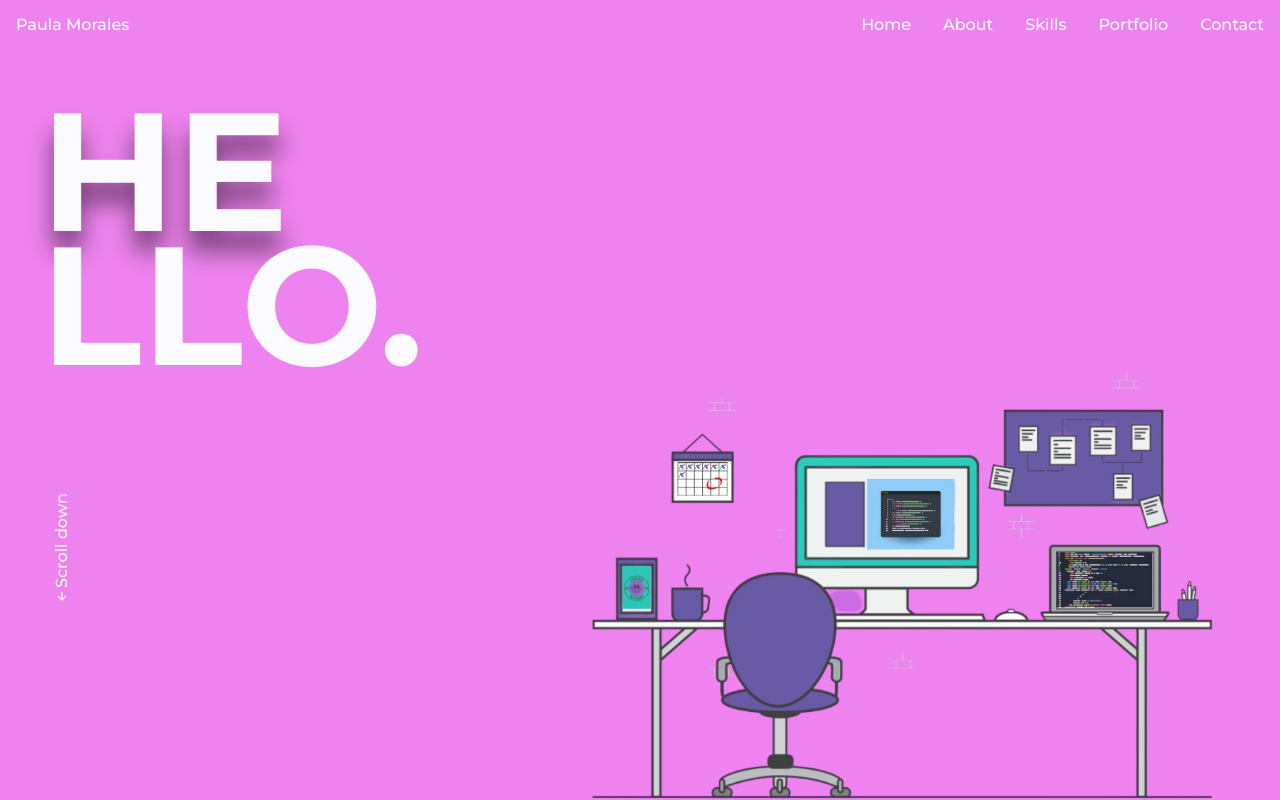
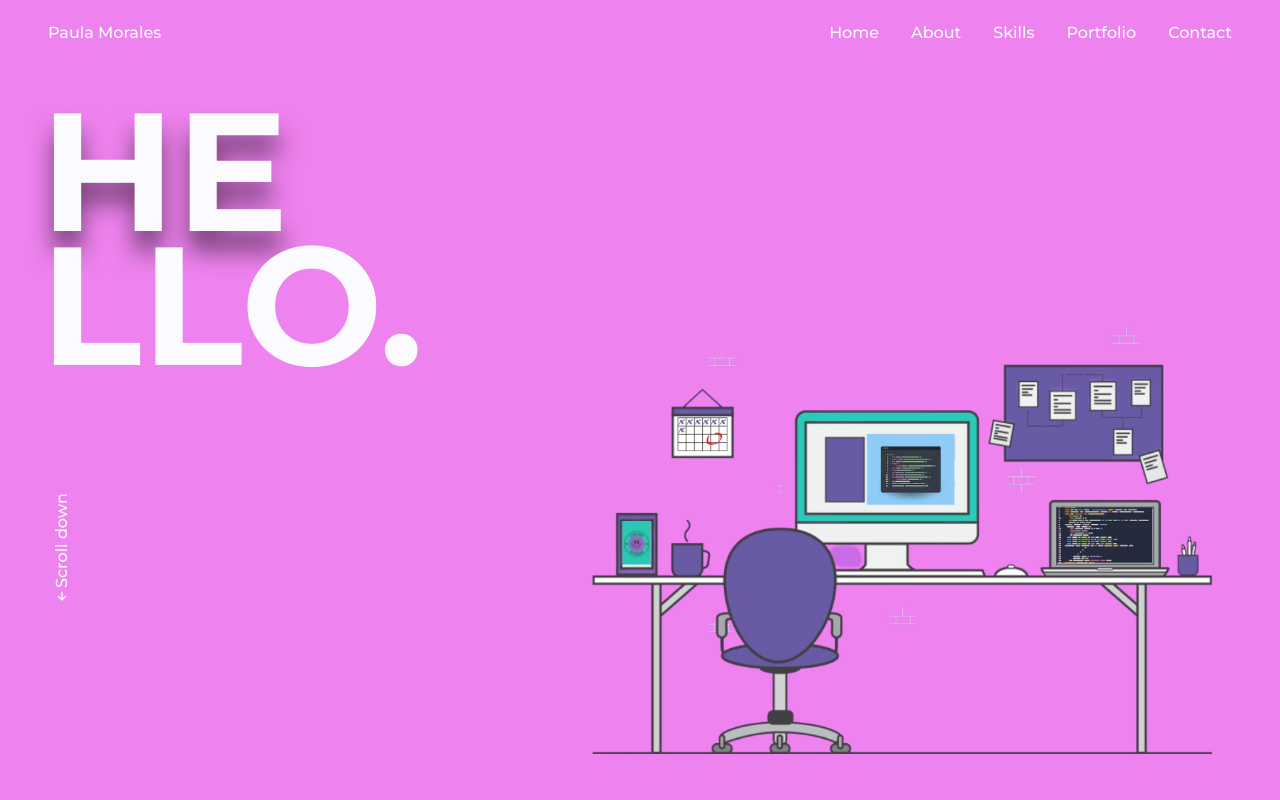
Before and after one commit to PauliMorales/myportfolio, a React (Vite) app: page / in a window 1280 px wide. Shown: the top 800 px of the page. Built offline with nearby package versions, Linux system fonts and the light colour scheme.

Commit message:
Changes in footer CSS

```diff
--- a/src/components/Footer/footer.css
+++ b/src/components/Footer/footer.css
@@ -3,7 +3,8 @@
   max-width: 100%;
   display: grid;
   grid-template-columns: 100%;
-  grid-column-gap: 2rem;
+  grid-column-gap: 1rem;
+  padding: 2rem 3rem;
 }
 .footer__container {
   row-gap: 2rem;
@@ -13,20 +14,20 @@
   color: var(--white-color);
   margin: 1rem 0;
 }
-
 .footer__text {
   margin: 1em 0;
   color: var(--first-color);
 }
-.footer__link {
-  padding: 0.25rem 0;
+.footer__link{
+  padding: 1rem 0;
 }
+
 .footer__link:hover {
   color: var(--first-color);
 }
 .footer__social {
-  font-size: 1.4rem;
-  margin-right: 0.5rem;
+  font-size: 2rem;
+  margin-right: 1.5rem;
 }
 .footer__social:hover {
   color: var(--first-color);
--- a/src/components/Header/header.css
+++ b/src/components/Header/header.css
@@ -12,7 +12,7 @@
   display: flex;
   justify-content: space-between;
   align-items: center;
-  padding: 1em;
+  padding: 1.5em;
 }
 @media screen and (max-width: 768px) {
   .nav__menu {
@@ -63,7 +63,8 @@
 
 @media screen and (min-width: 768px) {
   .nav {
-    height: 3rem;
+    height: 1rem;
+    padding: 2rem 3rem;
   }
   .nav__list {
     display: flex;
--- a/src/components/Home/home.css
+++ b/src/components/Home/home.css
@@ -45,7 +45,7 @@
   .home__img {
     width: 50%;
     right: 5%;
-    bottom: 10%;
+    bottom: 15%;
   }
   .home__scroll {
     padding: 10% 1% 1%;
```
